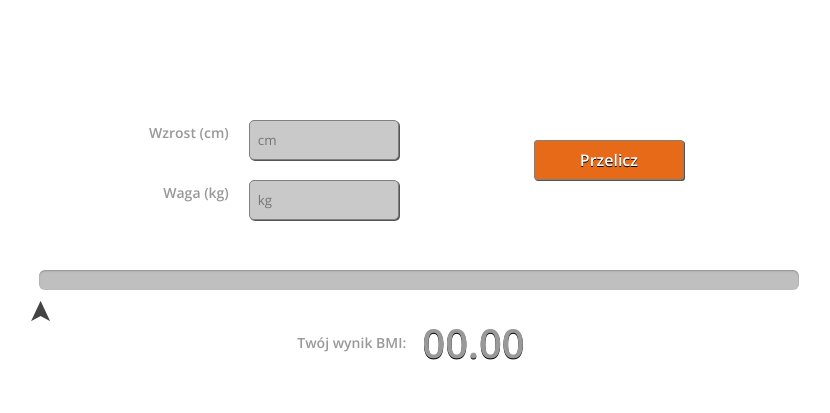
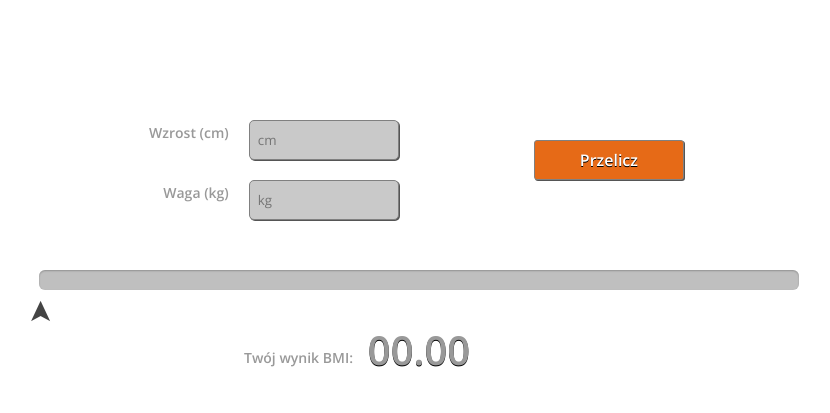
Before and after one commit to dmitrykostenkoweb/Kalkulator-BMI, a plain HTML site: page index.html in a window 1280 px wide. Shown: the whole page, without its empty margins (221-1051 px from the left). Drawn offline with nearby package versions, Linux system fonts and the light colour scheme.

Commit message:
fixed style

```diff
--- a/index.html
+++ b/index.html
@@ -41,14 +41,13 @@
       <div class="progress__container">
         <p class="diagnosis"></p>
         <div class="progress">
-          <div class="progress-bar">
-          </div>
+          <div class="progress-bar"></div>
         </div>
       </div>
       <div class="result__wrapper">
-        <span class="calc-sub-title result-title">Twój wynik BMI:</span>
-        <span class="result-text calc-sub-title">00.00</span>
-      </div>
+        <p class="calc-sub-title result-title">Twój wynik BMI:</p>
+          <p class="result-text ">00.00</p>
+              </div>
       <p class="description-text"></p>
     </section>
     <script src="./script.js"></script>
--- a/script.js
+++ b/script.js
@@ -48,9 +48,12 @@ const debounce = (func, wait) => {
 const wrongData = (element) => {
   if (element) {
     element.style.border = "2px solid red";
+    bmi.style.display = "none";
+
     errorMassage.textContent = "Złe dane !";
     errorMassage.style.color = "red";
-    bmi.style.display = "none";
+    errorMassage.style.top = "0";
+    errorMassage.style.left = "0";
     calculationHandler.disabled = true;
   }
 };
@@ -61,6 +64,8 @@ const correctData = (element) => {
     element.style.border = "";
     errorMassage.textContent = "Twój wynik BMI:";
     errorMassage.style.color = "";
+    errorMassage.style.top = "";
+    errorMassage.style.left = "";
     bmi.style.display = "";
     calculationHandler.disabled = false;
   }
--- a/style.css
+++ b/style.css
@@ -173,7 +173,7 @@ input[type="number"]::-webkit-outer-spin-button {
   background-color: #e61717;
 }
 button:disabled,
-button[disabled]{
+button[disabled] {
   border: 1px solid #999999;
   background-color: #c29c83;
   color: #666666;
@@ -231,6 +231,7 @@ button[disabled]{
   font-weight: 600;
   padding: 0 16px;
   text-shadow: 0 1px black;
+  color: #999;
 }
 .diagnosis {
   font-size: 16px;
@@ -242,10 +243,21 @@ button[disabled]{
   font-weight: 600;
 }
 .result__wrapper {
+  position: relative;
+  width: 150px;
   display: flex;
   align-items: center;
-  /* justify-content: center; */
+  flex-direction: column;
 }
+
+@media (min-width: 390px) {
+  .result-title {
+    position: absolute;
+    left: -100px;
+    top: 15px;
+  }
+}
+
 .description-text {
   color: #666666;
   font-size: 16px;
```
